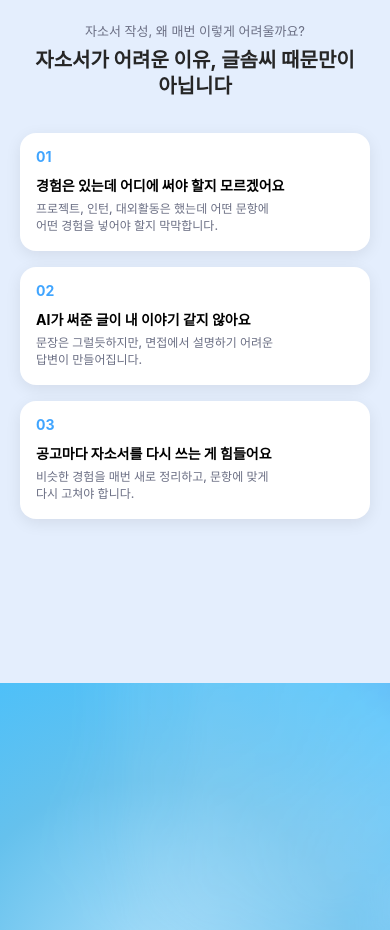
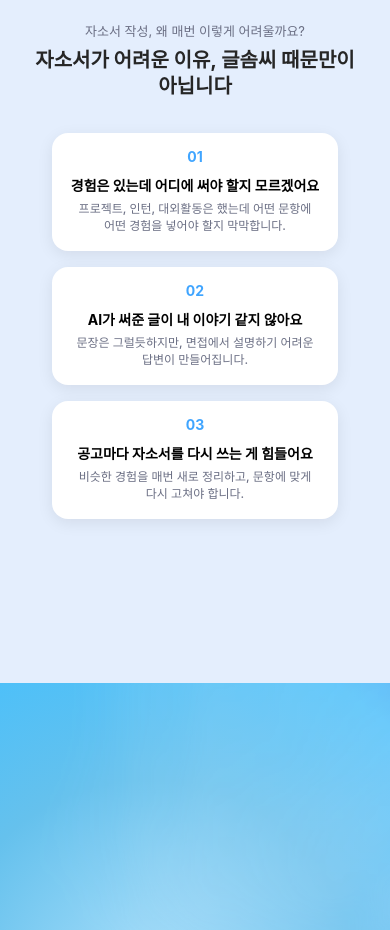
Before and after one commit to Nexters-Logit/logit-landing, a Next.js app: page / in a window 390 px wide. Shown: the part 1020-1950 px from the top of the page. Built offline with nearby package versions, Linux system fonts and the light colour scheme; a web font is replaced by a local one.

Commit message:
feat: 모바일 PainPoint 카드 중앙 정렬 + 카드 너비 축소

```diff
--- a/src/components/sections/PainPoint.tsx
+++ b/src/components/sections/PainPoint.tsx
@@ -71,11 +71,11 @@ function MobilePainPoint() {
           </div>
 
           {/* 카드 목록 */}
-          <div className="flex flex-col gap-4">
+          <div className="flex flex-col gap-4 px-8">
             {PAIN_POINTS.map((point, i) => (
               <div
                 key={i}
-                className="bg-white rounded-[16px] flex flex-col"
+                className="bg-white rounded-[16px] flex flex-col items-center text-center"
                 style={{
                   padding: "16px",
                   gap: "10px",
```
